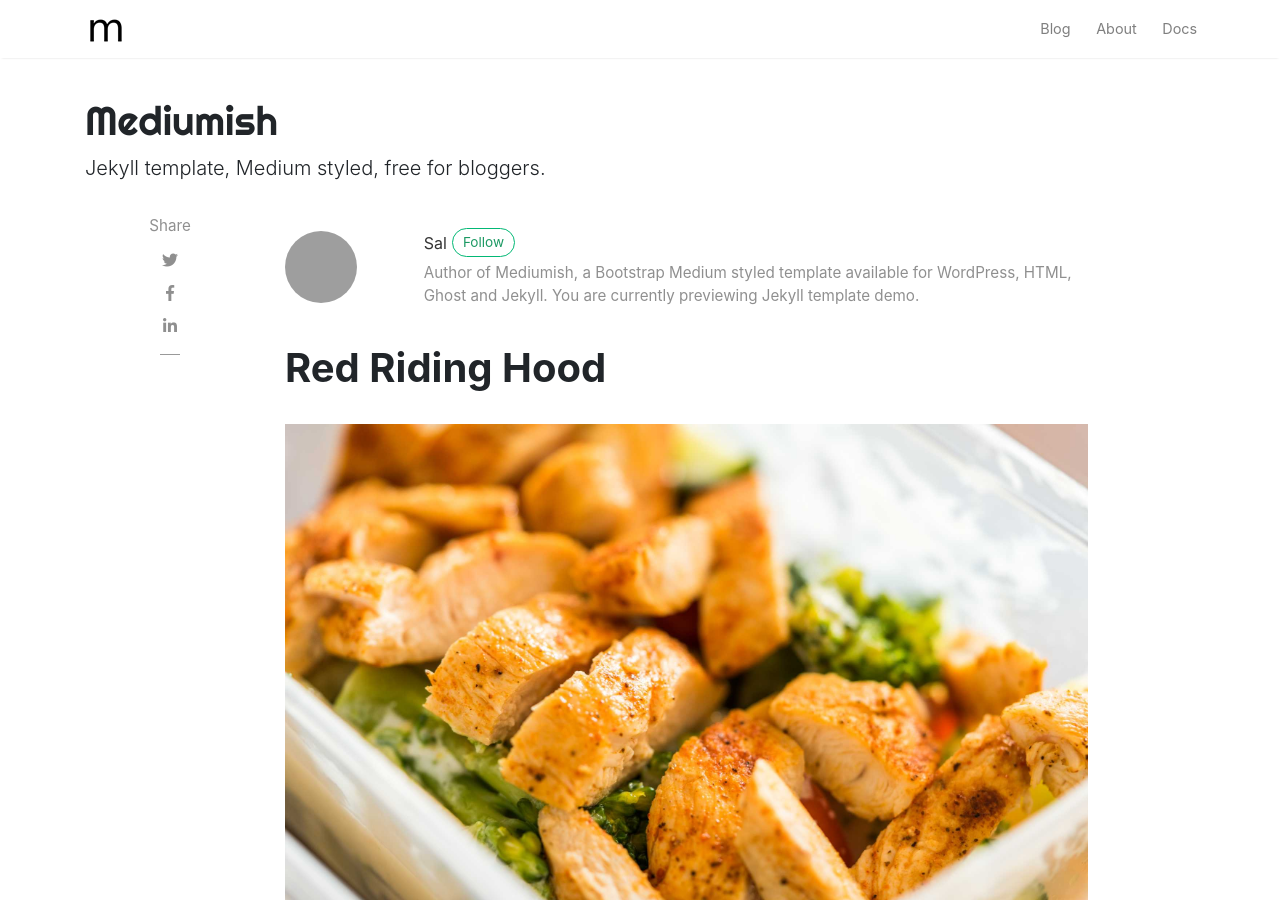
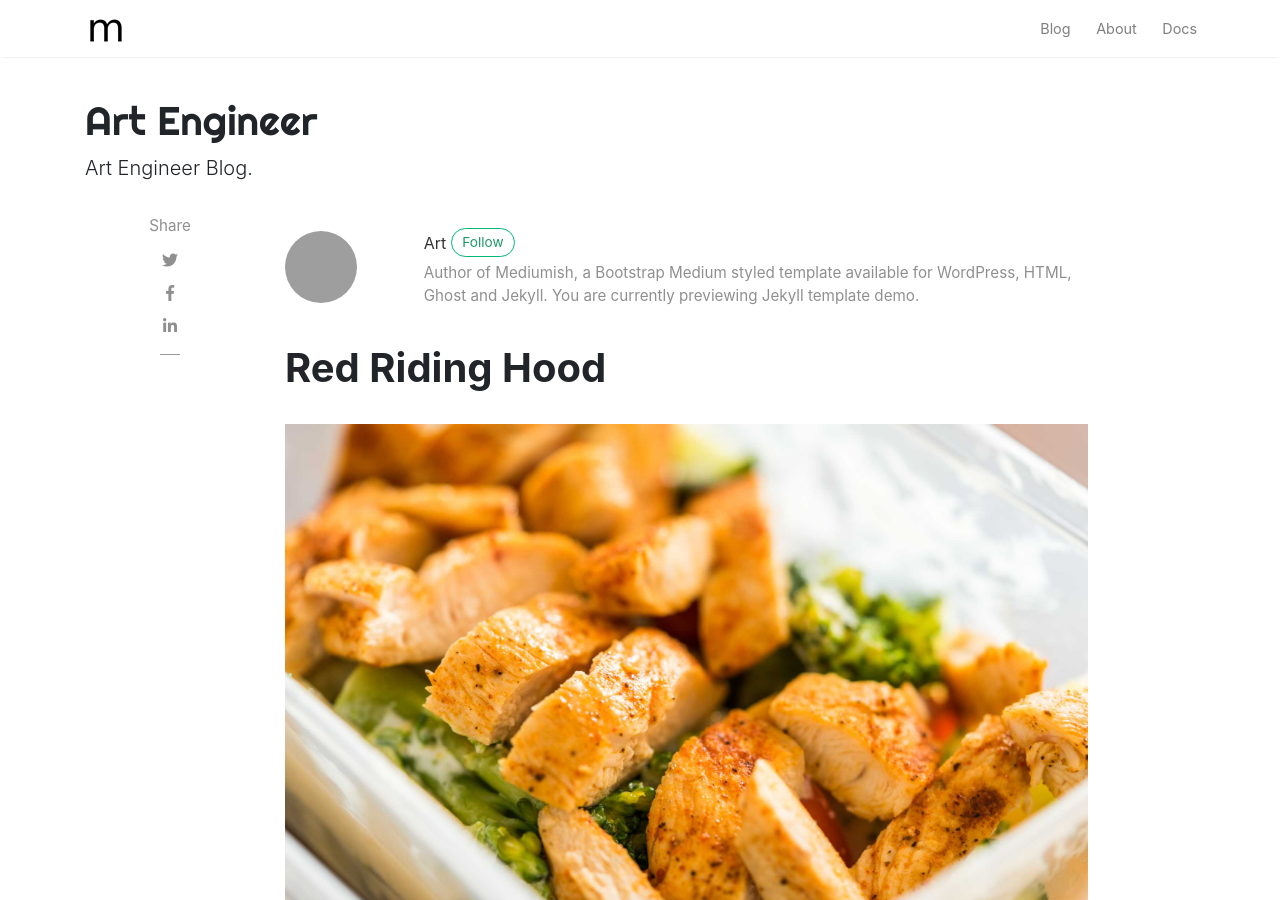
Before and after one commit to artenginee/test, a Jekyll site: the page built from _posts/2018-01-12-red-riding.md, in a window 1280 px wide and 900 px high. Built offline with Jekyll 4.4.1, drawn with Linux system fonts in a browser that asks for light colours; nearby versions of some CDN libraries; comment, search, counter and statistics services are not loaded; some of the changed text lies outside the part shown; grey boxes are pictures that could not be loaded.

Commit message:
Update _config.yml

```diff
--- a/_config.yml
+++ b/_config.yml
@@ -1,7 +1,7 @@
 # Site
-name: "Mediumish"
-title: "Art Enginee"
-description: "Jekyll template, Medium styled, free for bloggers."
+name: "Art Engineer"
+title: "Art Engineer"
+description: "Art Engineer Blog."
 logo: 'assets/images/logo.png'
 favicon: 'assets/images/logo.png'
 baseurl: /test
@@ -14,17 +14,17 @@ permalink: /:title/
 # Authors
 authors:
   sal:
-    name: Sal
-    display_name: Sal
+    name: Art Engineer
+    display_name: Art
     gravatar: e56154546cf4be74e393c62d1ae9f9d4
-    email: wowthemesnet@gmail.com
+    email: taeeui.k@gmail.com
     web: https://www.wowthemes.net
     twitter: https://twitter.com/wowthemesnet
     description: "Author of Mediumish, a Bootstrap Medium styled template available for WordPress, HTML, Ghost and Jekyll. You are currently previewing Jekyll template demo."
 
 # Plugins
 plugins:
-  - jekyll-paginate
+  - jekyll-paginate-v2
   - jekyll-sitemap
   - jekyll-feed
   - jekyll-seo-tag
@@ -39,7 +39,7 @@ jekyll-archives:
     category: '/category/:name/'
 
 # Pagination
-paginate: 6
+paginate: 12
 paginate_path: /page:num/
 
 # Other
```
